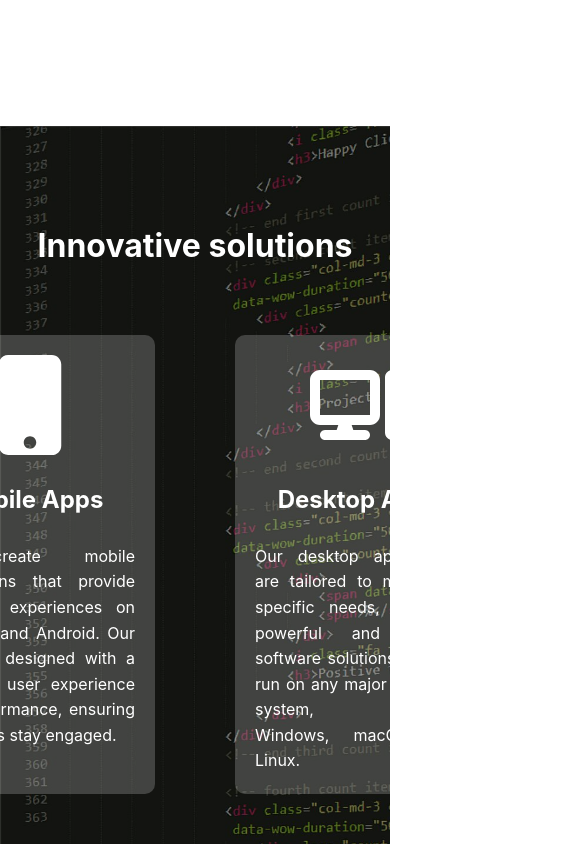
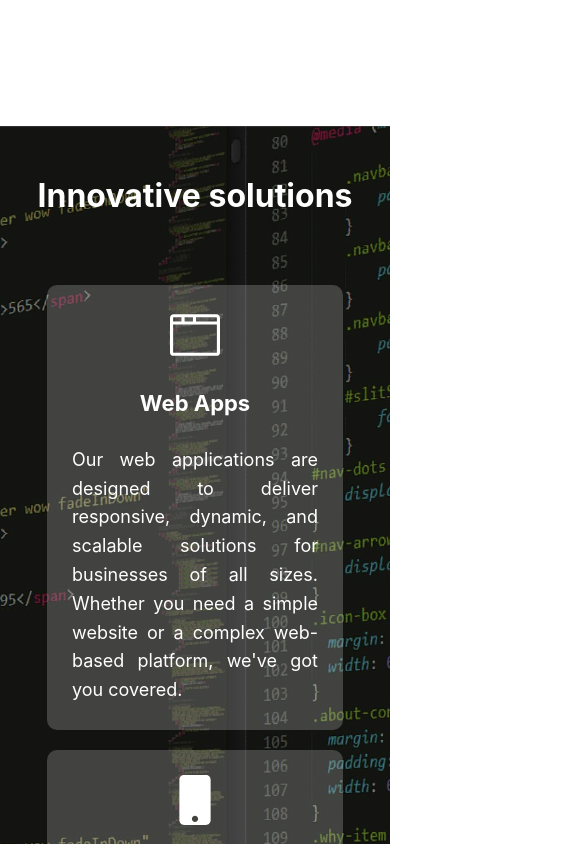
Before and after one commit to PotatoDoge/startup-website, a React (Create React App) app: page / in a window 390 px wide. Shown: the part 3380-4224 px from the top of the page, 585 px wide, since content can reach past the window. Built offline with nearby package versions, Linux system fonts and the light colour scheme.

Commit message:
Make solutionsBanner component responsive

```diff
--- a/src/components/SolutionsBanner/SolutionsBanner.css
+++ b/src/components/SolutionsBanner/SolutionsBanner.css
@@ -1,3 +1,4 @@
+/* Solutions Banner */
 .solutions-banner {
     height: auto;
     background: url('../../assets/code.jpg');
@@ -5,6 +6,7 @@
     position: relative;
     width: 100%;
     background-attachment: fixed;
+    background-position: center;
 }
 
 .solutions-banner::before {
@@ -27,7 +29,8 @@
     color: white;
     text-align: center;
 }
-.solutions-content-cards{
+
+.solutions-content-cards {
     display: flex;
     flex-direction: column;
     justify-content: center;
@@ -40,6 +43,8 @@
     display: flex;
     gap: 80px;
     margin-top: 20px;
+    flex-wrap: wrap; /* Wrap cards on smaller screens */
+    justify-content: center; /* Center-align cards */
 }
 
 .card {
@@ -76,3 +81,108 @@
     width: 100px;
     height: auto;
 }
+
+/* Media Queries */
+@media (max-width: 1050px) {
+    .solutions-content {
+        height: auto; /* Adjust height to fit content */
+        padding: 20px; /* Add padding for better spacing */
+    }
+
+    .solutions-content-cards {
+        margin-top: 80px;
+        margin-bottom: 80px;
+    }
+
+    .solutions-cards {
+        gap: 40px; /* Reduce gap between cards */
+    }
+
+    .card {
+        width: 200px; /* Adjust card width */
+        padding: 15px; /* Adjust padding */
+    }
+
+    .card h2 {
+        font-size: 22px; /* Adjust font size */
+    }
+
+    .card p {
+        font-size: 14px; /* Adjust font size */
+    }
+
+    .card #icon {
+        width: 80px; /* Adjust icon size */
+    }
+}
+
+@media (max-width: 750px) {
+    .solutions-content {
+        height: auto; /* Ensure content fits */
+        padding: 20px; /* Adjust padding */
+    }
+
+    .solutions-content-cards {
+        margin-top: 60px;
+        margin-bottom: 60px;
+    }
+
+    .solutions-cards {
+        flex-direction: column; /* Stack cards vertically */
+        align-items: center;
+        justify-content: center;
+        gap: 20px; /* Reduce gap between cards */
+    }
+
+    .card {
+        width: 80%; /* Full width of container */
+        padding: 25px; /* Adjust padding */
+    }
+
+    .card h2 {
+        font-size: 30px; /* Adjust font size */
+    }
+
+    .card p {
+        font-size: 22px; /* Adjust font size */
+    }
+
+    .card #icon {
+        width: 60px; /* Adjust icon size */
+    }
+}
+
+@media (max-width: 500px) {
+    .solutions-content {
+        padding: 10px; /* Further reduce padding */
+    }
+
+    .solutions-content-cards {
+        margin-top: 40px;
+        margin-bottom: 40px;
+    }
+
+    .solutions-cards {
+        flex-direction: column; /* Stack cards vertically */
+        align-items: center;
+        justify-content: center;
+        gap: 20px; /* Reduce gap between cards */
+    }
+
+    .card {
+        width: 80%; /* Full width of container */
+        padding: 25px; /* Adjust padding */
+    }
+
+    .card h2 {
+        font-size: 22px; /* Adjust font size */
+    }
+
+    .card p {
+        font-size: 18px; /* Adjust font size */
+    }
+
+    .card #icon {
+        width: 50px; /* Adjust icon size */
+    }
+}
```
